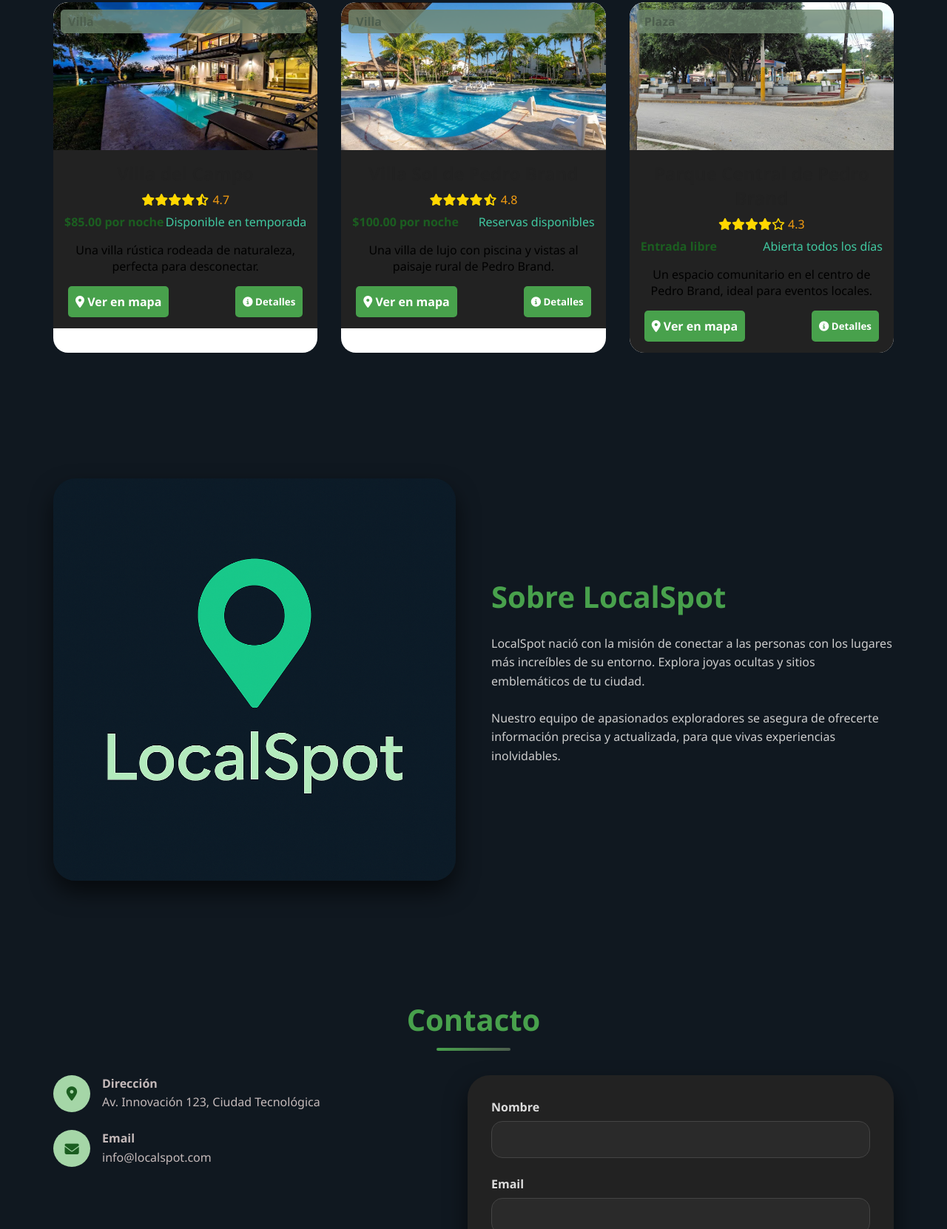
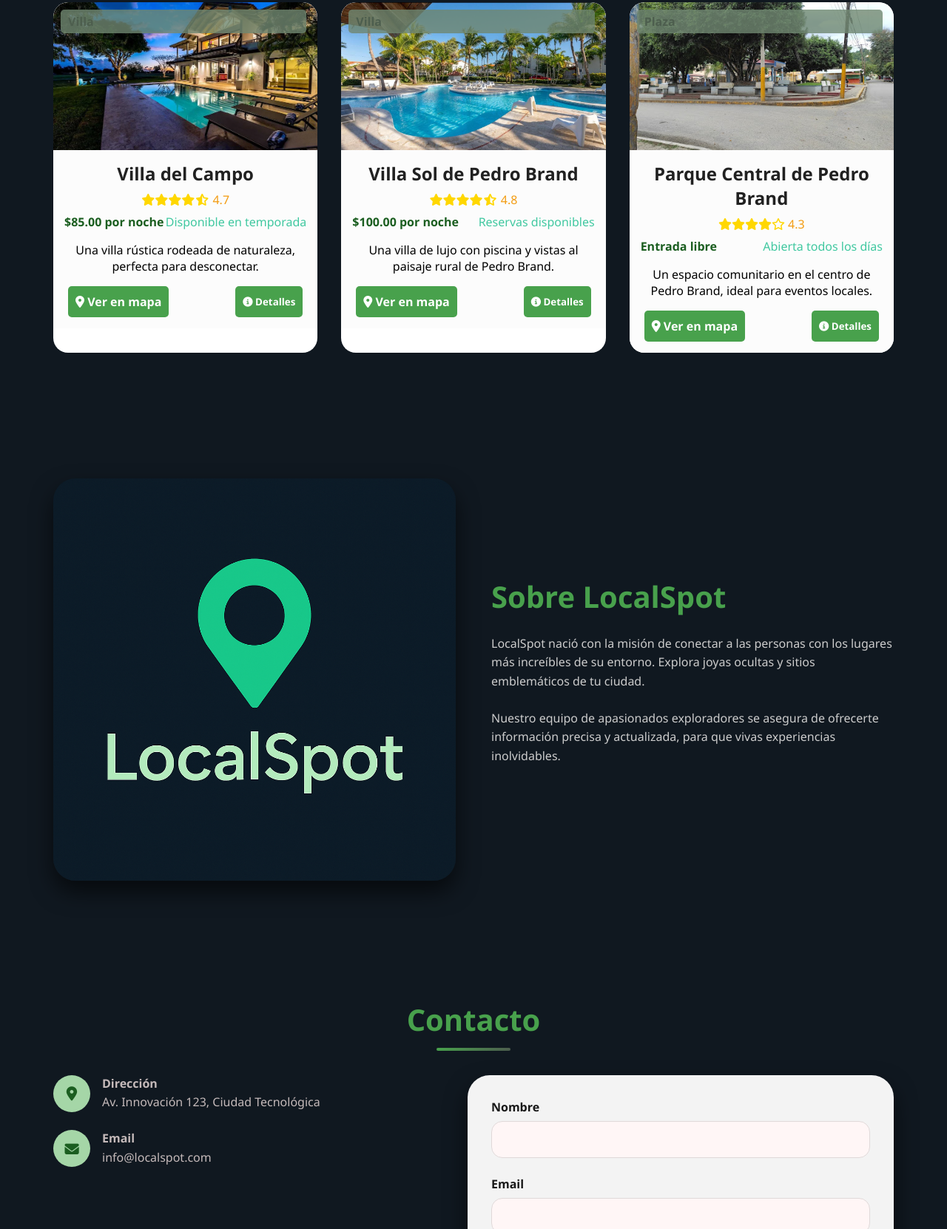
Before and after one commit to DOMSAYGZ/web, a plain HTML site: page index.html in a window 1280 px wide. Shown: the part 2106-3768 px from the top of the page at 74% size. Drawn offline with Linux system fonts and the dark colour scheme; no server answers.

Commit message:
styles.css

```diff
--- a/css/styles.css
+++ b/css/styles.css
@@ -1073,21 +1073,21 @@ footer::before {
 /* Añadir soporte para modo oscuro del sistema */
 @media (prefers-color-scheme: dark) {
   .form-input {
-    background-color: #2a2a2a;
-    color: white;
-    border-color: #444;
+    background-color: #fff6f6;
+    color: rgb(41, 40, 40);
+    border-color: #e0d9d9;
   }
 
   .place-content {
-    background-color: #222;
+    background-color: #fcfcfc;
   }
 
   .contact-form {
-    background-color: #222;
-    color: #ddd;
+    background-color: #f3f3f3;
+    color: #131212;
   }
 
   .form-group label {
-    color: #ddd;
+    color: #181818;
   }
 }
```
